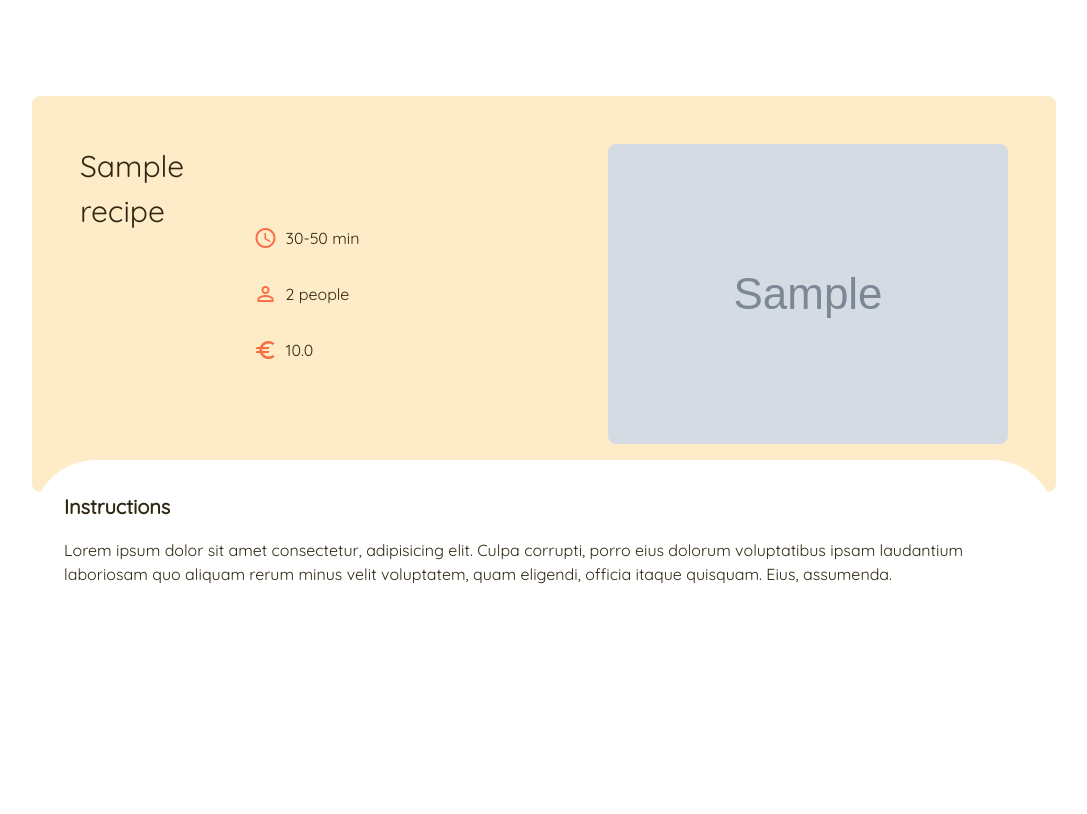
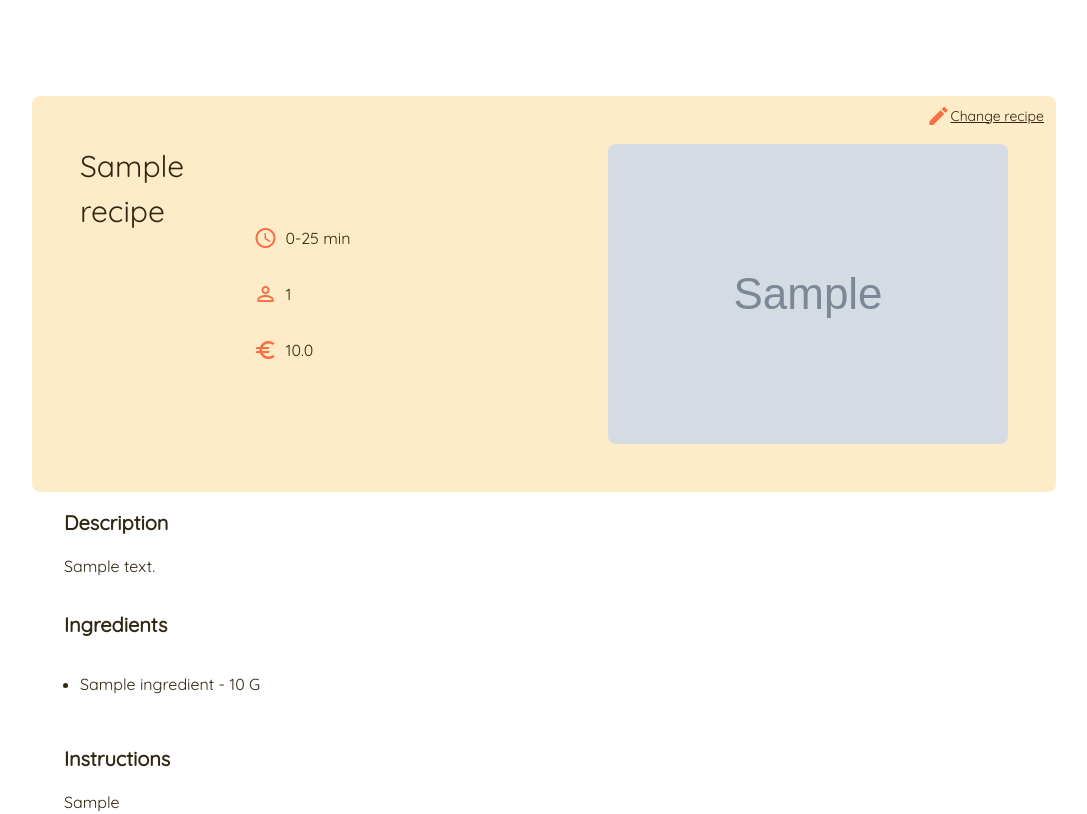
Before and after one commit to joaopedroalbq/cookbook, a Django app: page /recipes/1 in a window 1280 px wide. Shown: the part 72-886 px from the top of the page, without its empty margins (96-1183 px from the left). Before the commit the page ends 656 px from the top, so only its background shows below. Run offline with Django 3.2, Linux system fonts and the light colour scheme; tables that the repository leaves empty hold one stand-in row (values such as "Sample post"); grey boxes marked "Sample" are stand-in pictures.

Commit message:
changing models again, adding recipe details template, changing views and adding more stuff to the recipe form

```diff
--- a/cookbook/forms.py
+++ b/cookbook/forms.py
@@ -10,8 +10,7 @@ class RecipeForm(ModelForm):
         widget=Select(
             attrs={
                 'class': 'block appearance-none w-full py-3 px-4 pr-8 rounded bg-white',
-                'v-model': 'selectedIngredient',
-                '@change': 'addIngredient'
+                'v-model': 'selectedIngredient'
             }
         )
     )
--- a/cookbook/management/commands/seed.py
+++ b/cookbook/management/commands/seed.py
@@ -77,6 +77,9 @@ class Command(BaseCommand):
         default_recipe = {
                 'name': 'Marguerita',
                 'image': 'https://imagesvc.meredithcorp.io/v3/mm/image?url=https%3A%2F%2Fcdn-image.myrecipes.com%2Fsites%2Fdefault%2Ffiles%2Fstyles%2Fmedium_2x%2Fpublic%2Fimage%2Frecipes%2Foh%2F12%2Fmozzarella-and-basil-pizza-oh-x.jpg%3Fitok%3D3jn_M-VX&w=450&c=sc&poi=face&q=85',
+                'description': 'An easy pizza recipe with unbeatable flavor!',
+                'instructions': 'This margherita pizza recipe begins with homemade pizza dough. Top with fresh mozzarella and tomatoes, then finish it off with garden-fresh basil.',
+                'servings': 4,
                 'difficulty': 1,
                 'time': 2,
                 'category': FoodCategory.objects.get(name='Pizza'),
@@ -86,6 +89,9 @@ class Command(BaseCommand):
             r = Recipe(
                 name=default_recipe['name'],
                 image=default_recipe['image'],
+                description=default_recipe['description'],
+                instructions=default_recipe['instructions'],
+                servings=default_recipe['servings'],
                 difficulty=default_recipe['difficulty'],
                 time=default_recipe['time'],
                 category=default_recipe['category'],
--- a/cookbook/models.py
+++ b/cookbook/models.py
@@ -56,6 +56,9 @@ class Recipe(models.Model):
     ]
     name = models.CharField(max_length=100)
     image = models.URLField(max_length=300)
+    description = models.CharField(max_length=300, blank=True)
+    servings = models.SmallIntegerField()
+    instructions = models.CharField(max_length=500, blank=True)
     difficulty = models.IntegerField(choices=DIFFICULTY_CHOICES)
     category = models.ForeignKey(
         FoodCategory,
@@ -76,11 +79,15 @@ class Recipe(models.Model):
         return self.name
 
     def get_time(self):
-        return self.TIME_CHOICES[self.time][1]
+        return self.TIME_CHOICES[self.time-1][1]
+
+    def get_ingredients_usage(self):
+        return RecipeIngredient.objects.filter(recipe=self, ingredient__in=self.ingredients.all())
 
     def get_overral_cost(self):
-        ingredients_used = RecipeIngredient.objects.all()
-        return sum([i.get_cost() for i in ingredients_used], 0)
+        ingredients_used = RecipeIngredient.objects.filter(recipe=self, ingredient__in=self.ingredients.all())
+        cost_sum = sum([i.get_cost() for i in ingredients_used], 0)
+        return round(cost_sum, 2)
 
 
 class RecipeIngredient(models.Model):
--- a/cookbook/templates/cookbook/recipes/recipe_detail.html
+++ b/cookbook/templates/cookbook/recipes/recipe_detail.html
@@ -2,7 +2,11 @@
 {% load staticfiles %}
 
 {% block content %}
-    <div class="mt-24 p-12 flex justify-between bg-orange-200 rounded-lg">
+    <div class="mt-24 p-12 flex justify-between bg-orange-200 rounded-lg relative">
+        <a href="#" class="absolute right-0 top-0 p-2 text-sm flex items-center">
+            <i class="material-icons orange-1">edit</i>
+            <span class="mr-1 underline">Change recipe</span>
+        </a>
         <h1 class="text-3xl">{{ recipe.name }}</h1>
         <ul class="w-1/2 mx-auto my-auto">
             <li class="p-4 flex align-middle mx-auto">
@@ -11,7 +15,7 @@
             </li>
             <li class="p-4 flex align-middle mx-auto">
                 <i class="material-icons mr-2 orange-1">person_outline</i>
-                <span>2 people</span>
+                <span>{{ recipe.servings }}</span>
             </li>
             <li class="p-4 flex align-middle mx-auto">
                 <i class="material-icons mr-2 orange-1">euro</i>
@@ -20,8 +24,24 @@
         </ul>
         <img src="{{ recipe.image }}" alt="" class="rounded-lg">
     </div>
-    <div class="-mt-8 rounded-full h-32 w-full bg-white p-8">
-        <h2 class="text-xl font-bold mb-4">Instructions</h2>
-        <p>{{ recipe.instructions }} Lorem ipsum dolor sit amet consectetur, adipisicing elit. Culpa corrupti, porro eius dolorum voluptatibus ipsam laudantium laboriosam quo aliquam rerum minus velit voluptatem, quam eligendi, officia itaque quisquam. Eius, assumenda.</p>
-    </div>
+    <article class="-mt-4 rounded-full h-32 w-full bg-white p-8">
+        <section class="mb-8">
+            <h2 class="text-xl font-bold mb-4">Description</h2>
+            <p>{{ recipe.description }}</p>
+        </section>
+        <section class="mb-8">
+            <h2 class="text-xl font-bold mb-4">Ingredients</h2>
+            <ul class="list-disc p-4">
+                {% for used_ingredient in recipe.get_ingredients_usage %}
+                    <li class="">
+                        {{ used_ingredient.ingredient.name }} - {{ used_ingredient.amount_used }} {{ used_ingredient.ingredient.unit }}
+                    </li>
+                {% endfor%}
+            </ul>
+        </section>
+        <section class="mb-8">
+            <h2 class="text-xl font-bold mb-4">Instructions</h2>
+            <p>{{ recipe.instructions }}</p>
+        </section>
+    </article>
 {% endblock content %}
--- a/cookbook/views.py
+++ b/cookbook/views.py
@@ -46,7 +46,7 @@ def search(request):
 
 class RecipeCreate(CreateView):
     form_class = RecipeForm
-    template_name = 'cookbook/recipes/recipe_form.html'
+    template_name = 'cookbook/recipes/recipe_create.html'
 
 
 class RecipeDelete(DeleteView):
@@ -64,8 +64,8 @@ class RecipeList(ListView):
 
 
 class RecipeUpdate(UpdateView):
-    model = Recipe
-    template_name = 'cookbook/recipes/recipe_form.html'
+    form_class = RecipeForm
+    template_name = 'cookbook/recipes/recipe_edit.html'
 
 # Ingredients
 
@@ -81,6 +81,20 @@ class IngredientDetail(DetailView):
     model = Ingredient
     template_name = 'cookbook/ingredients/ingredient_detail.html'
 
+    def get(self, request, *args, **kwargs):
+        is_json = request.GET.get('json')
+        if is_json == 'true':
+            ingredient = Ingredient.objects.get(id=self.kwargs['pk'])
+            ingredient_data = {
+                'id': ingredient.id,
+                'name': ingredient.name,
+                'unit': ingredient.unit,
+                'amount': ingredient.amount,
+                'cost': ingredient.cost
+            }
+            return JsonResponse(data=ingredient_data)
+        return super(IngredientDetail, self).get(request, *args, **kwargs)
+
 
 class IngredientList(ListView):
     model = Ingredient
```
Also changed, not shown: cookbook/templates/cookbook/recipes/recipe_create.html (renamed from cookbook/templates/cookbook/recipes/recipe_form.html, +69 -29 lines), cookbook/templates/cookbook/recipes/recipe_edit.html (added, +15 -0 lines), cookbook/migrations/0001_initial.py.
